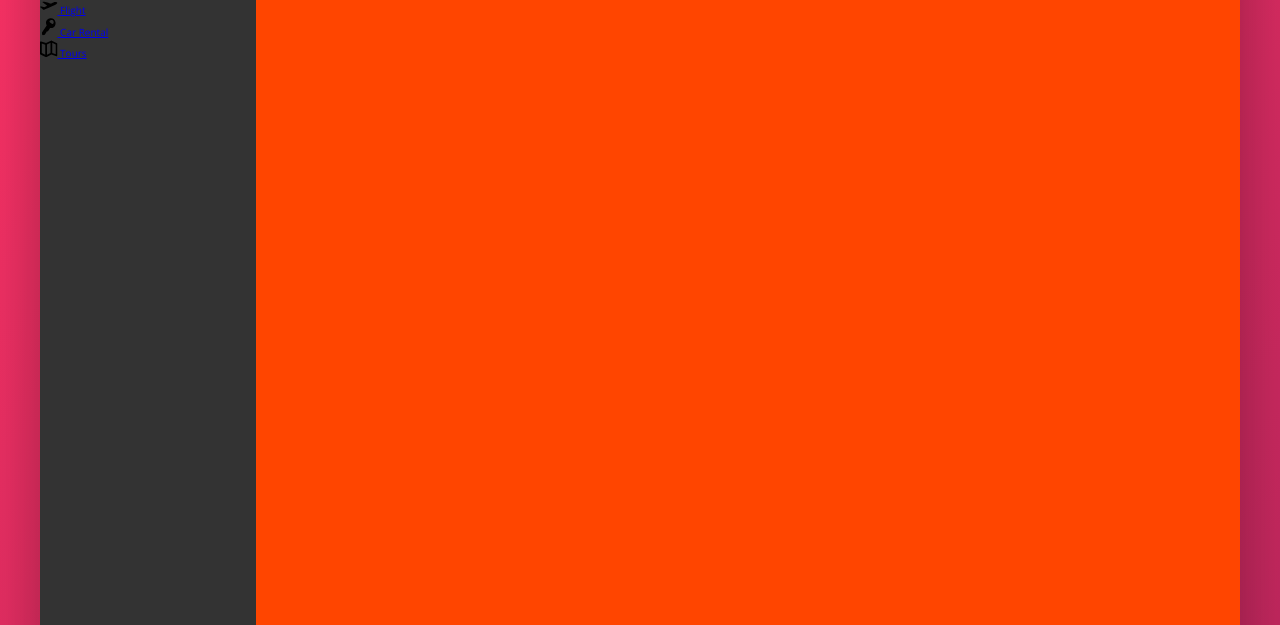
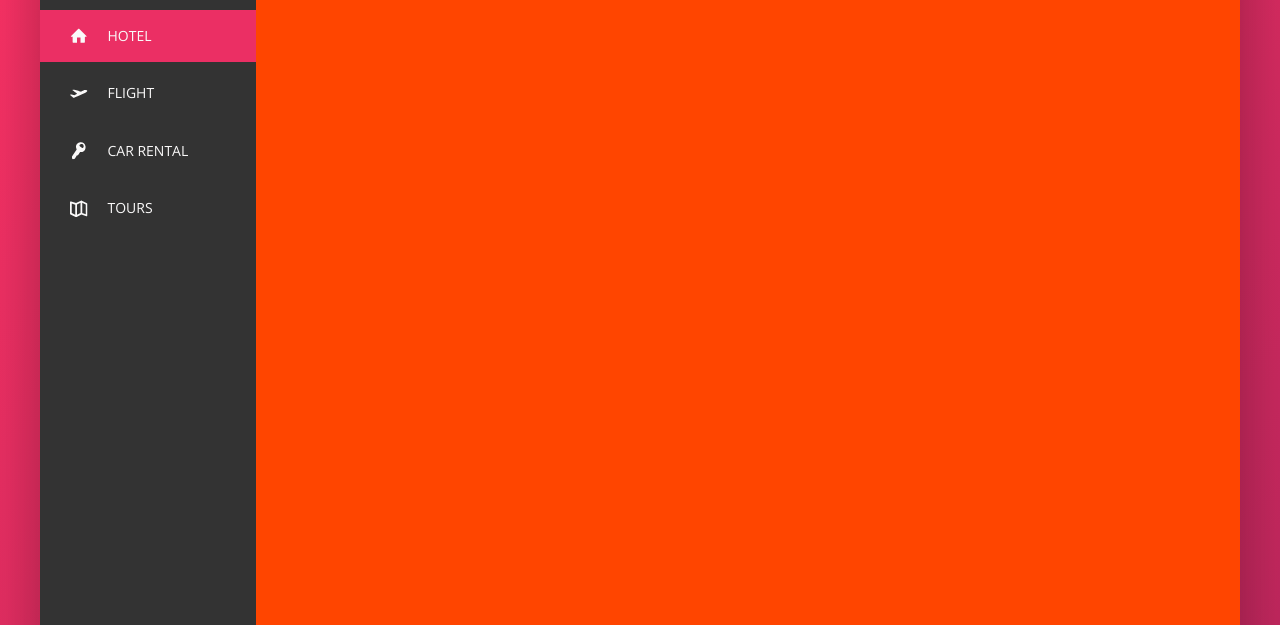
Before and after one commit to TheJamsterCodes/hotel-booking-app, a website: page index.html in a window 1280 px wide. Shown: the part 175-800 px from the top of the page. Drawn offline with nearby package versions, Linux system fonts and the light colour scheme.

Commit message:
Added styles to sidebar navigation and button states.

```diff
--- a/index.html
+++ b/index.html
@@ -54,7 +54,7 @@
             <div class="content">
                 <nav class="sidebar">
                     <ul class="side-nav">
-                        <li class="side-nav__item">
+                        <li class="side-nav__item side-nav__item--active">
                             <a href="#" class="side-nav__link">
                                 <svg class="side-nav__icon">
                                     <use xlink:href="img/sprite.svg#icon-home"></use>
--- a/sass/_components.scss
+++ b/sass/_components.scss
@@ -120,20 +120,58 @@
 // Sidebar
 .side-nav {
   list-style: none;
+  font-size: 1.4rem;
+  margin-top: 3.5rem;
 
   &__item {
+    position: relative;
 
+    &:not(:last-child) {
+      margin-bottom: .5rem;
+    }
+  }
+
+  &__item::before {
+    content: "";
+    position: absolute;
+    top: 0;
+    left: 0;
+    height: 100%;
+    width: 3px;
+    background-color: var(--color-primary);
+    transform: scaleY(0);
+    transition: transform .2s,
+                width .4s cubic-bezier(1,0,0,1).2s
+                background-color .1s;
+  }
+
+  &__item:hover::before,
+  &__item--active::before {
+    transform: scaleY(1);
+    width: 100%;
+  }
+
+  &__item:active::before {
+    background-color: var(--color-primary-light);
+  }
+
+  &__link:link,
+  &__link:visited {
+    color: var(--color-gray-light-1);
+    text-decoration: none;
+    text-transform: uppercase;
+    padding: 1.5rem 3rem;
+    position: relative;
+    z-index: 10;
+    display: flex;
+    align-items: center;
   }
 
   &__icon {
     width: 1.75rem;
     height: 1.75rem;
-
-  }
-
-  &__link {
-
-
+    margin-right: 2rem;
+    fill: currentColor;
   }
 
 }
```
Also changed, not shown: css/style.css.
